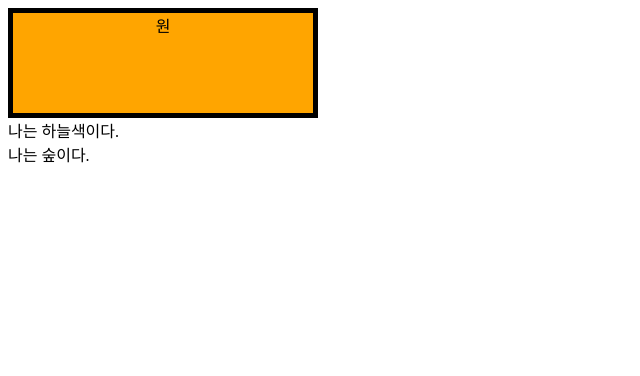
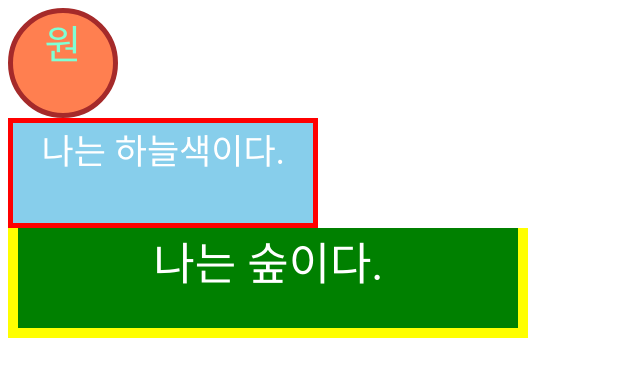
Before and after one commit to RAEHYUN03/dw-data101, a plain HTML site: page 11월28일/main2.html in a window 1280 px wide. Shown: the whole page, without its empty margins (0-640 px from the left). Drawn offline with Linux system fonts and the light colour scheme.

Commit message:
second commit

```diff
--- a/11월28일/main2.html
+++ b/11월28일/main2.html
@@ -7,27 +7,34 @@
 
     <style>
         .circle{
+            width:100px;
+            height:100px;
+            border:5px solid brown;
+            text-align: center;
+            font-size:40px;
+            border-radius: 50%;
+            background: coral;
+            color:aquamarine;
+        }
+        .sky{
             width:300px;
             height:100px;
-        border:5px;
-        border-style:solid;
-        border-style:solid;
-        background: orange;
-        text-align:center;
-        font-size:
-
-
-
-      }
-      .sky{
-
+            border:5px solid red;
+            background: skyblue;
+            text-align: center;
+            font-size:35px;
+            color:white;
         }
         .forest{
-
+            width:500px;
+            height:100px;
+            border:10px solid yellow;
+            border-top:0;
+            background: green;
+            font-size:45px; color:white;
+            text-align: center;
         }
-
     </style>
-
 </head>
 <body>
     <div class="circle">원</div>
```
Also changed, not shown: 11월28일/indin.html (+1 -1 lines), 11월28일/main.html (+1 -1 lines). Lines whose indentation alone changed are shown as unchanged.
